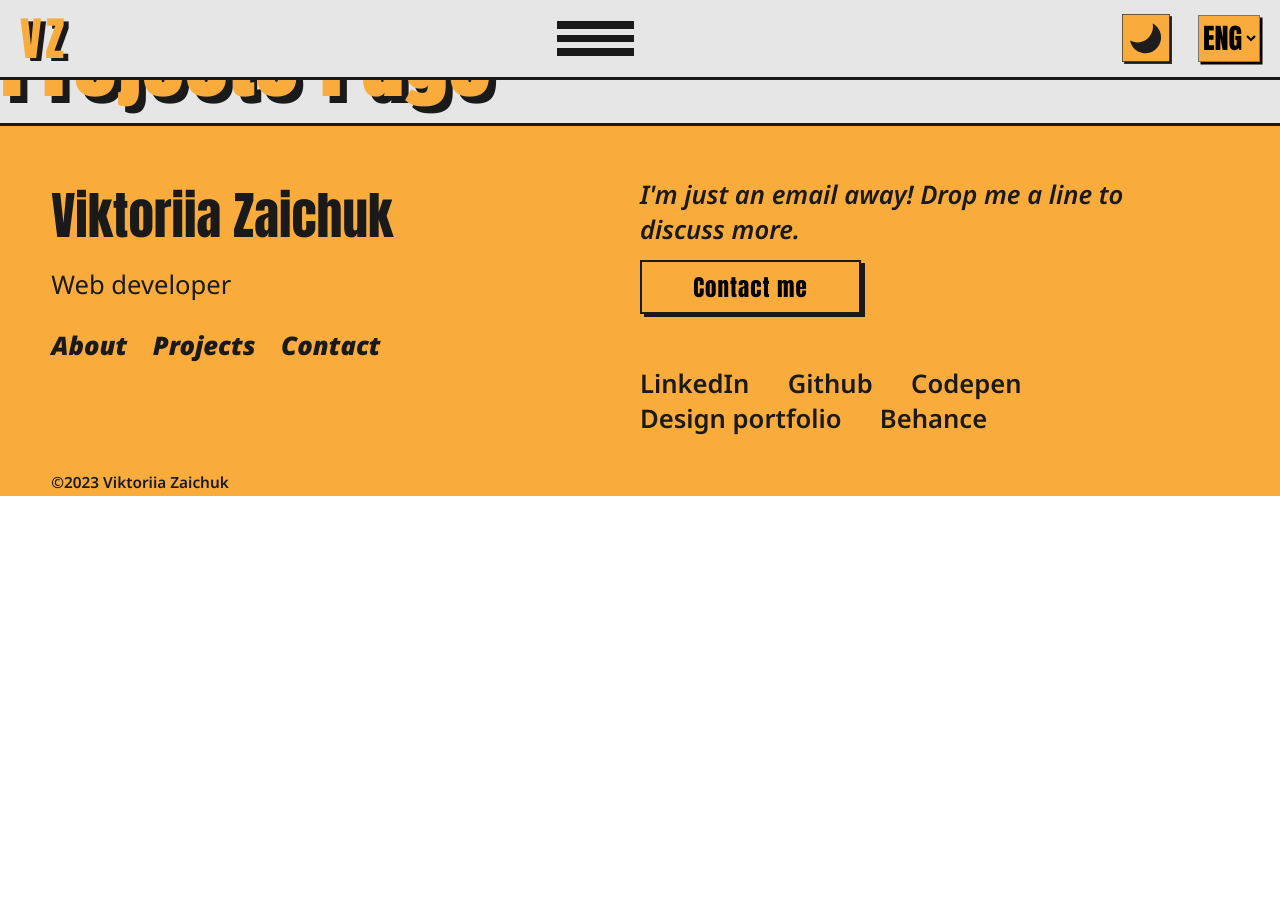
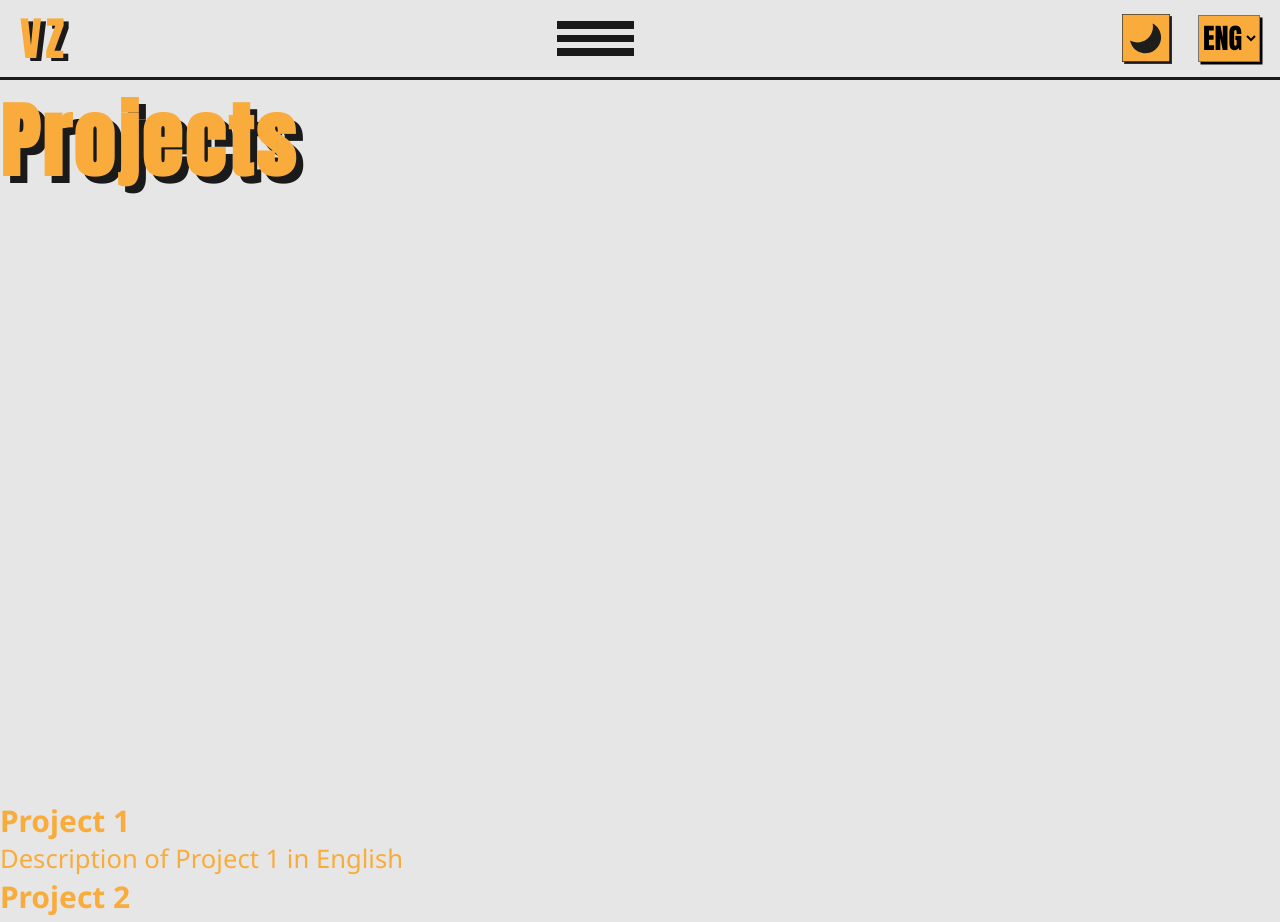
Before and after one commit to ViktoriiaZaichuk/portfolio-dev, a React (Create React App) app: page /projects in a window 1280 px wide. Shown: the top 922 px of the page. Before the commit the page ends 800 px from the top, so only its background shows below. Built offline with nearby package versions, Linux system fonts and the light colour scheme.

Commit message:
✨ Added all projects and project pages structure.

```diff
--- a/src/App.js
+++ b/src/App.js
@@ -7,6 +7,7 @@ import Home from './pages/home';
 import About from './pages/about';
 import Contact from './pages/contact';
 import Projects from './pages/projects';
+import Project from './pages/project';
 import ErrorPage from './pages/error-page';
 
 const App = () => {
@@ -19,6 +20,7 @@ const App = () => {
         <Route path="/about" element={<About />} />
         <Route path="/contact" element={<Contact />} />
         <Route path="/projects" element={<Projects />} />
+        <Route path="/project/:id" element={<Project />} />
         <Route path="*" element={<ErrorPage />} />
       </Routes>
     </div>
--- a/src/assets/styles/css/index.css
+++ b/src/assets/styles/css/index.css
@@ -36,6 +36,7 @@
 /* Layout */
 /* Responsive */
 /* Button */
+/* Project card */
 *, *:before, *:after {
   box-sizing: border-box; }
 
@@ -247,6 +248,7 @@ a {
   border: var(--black) 2px solid;
   box-shadow: var(--black) 4px 3px 0px 0px; }
 
+/* Projects card */
 /* Home page styles */
 .home {
   /* Hero section */
@@ -315,3 +317,10 @@ a {
       color: var(--text-color); }
   .about--skills {
     padding: 0 2rem; }
+
+/* Projects page */
+.projects--hero {
+  min-height: 100vh;
+  padding-top: 80px; }
+
+/* Project page */
--- /dev/null
+++ b/src/assets/styles/sass/components/_project-card.scss
@@ -0,0 +1 @@
+/* Projects card */
--- a/src/assets/styles/sass/index.scss
+++ b/src/assets/styles/sass/index.scss
@@ -9,6 +9,9 @@
 @import "./layout/footer";
 
 @import "./components/button";
+@import "./components/project-card";
 
 @import "./pages/homepage";
 @import "./pages/aboutpage";
+@import "./pages/projectspage";
+@import "./pages/projectpage";
--- /dev/null
+++ b/src/assets/styles/sass/pages/_projectpage.scss
@@ -0,0 +1,4 @@
+/* Project page */
+.project {
+
+}
--- /dev/null
+++ b/src/assets/styles/sass/pages/_projectspage.scss
@@ -0,0 +1,10 @@
+/* Projects page */
+.projects {
+    &--hero {
+        min-height: 100vh;
+        padding-top: 80px;
+    }
+    &--list {
+
+    }
+}
--- a/src/assets/styles/sass/utils/_mixins.scss
+++ b/src/assets/styles/sass/utils/_mixins.scss
@@ -69,3 +69,5 @@ $screen550: 550px;
   letter-spacing: 1px;
   font-size: .9rem;
 }
+
+/* Project card */
--- /dev/null
+++ b/src/components/ui/ProjectCard.jsx
@@ -0,0 +1,15 @@
+import React from 'react';
+import { Link } from 'react-router-dom';
+
+const ProjectCard = ({ title, description, projectId }) => {
+    return (
+        <Link to={`/project/${projectId}`} className="project-card-link">
+            <div className="project-card">
+                <h3>{title}</h3>
+                <p>{description}</p>
+            </div>
+        </Link>
+    )
+}
+
+export default ProjectCard;
--- a/src/locales/en/translation.json
+++ b/src/locales/en/translation.json
@@ -16,7 +16,18 @@
     "about.info.txt01": "My professional journey began in the field of Human Resources, where I acquired skills in team management and communication. However, my passion for creation and innovation led me to undergo a career transition into Web Design and Development. Today, I am a Full Stack developer and UX/UI Designer, eager to contribute to exciting and ambitious projects.",
     "about.info.txt02": "I have a collaborative approach and believe that transparent communication is essential for the success of a project. I am always open to new ideas and challenges that stimulate my creativity.",
     "about.skills.title": "Buckle up! My skills pack a punch in both Front-end and Back-end development!",
-    "about.skills.cv": "To learn more about my professional journey and qualifications, you can download my CV by clicking the link below:"
+    "about.skills.cv": "To learn more about my professional journey and qualifications, you can download my CV by clicking the link below:",
 
-
+    "projects": {
+        "1": {
+            "id": "1",
+            "title": "Project 1",
+            "description": "Description of Project 1 in English"
+        },
+        "2": {
+            "id": "2",
+            "title": "Project 2",
+            "description": "Description of Project 2 in English"
+        }
+    }
 }
--- a/src/locales/fr/translation.json
+++ b/src/locales/fr/translation.json
@@ -16,5 +16,18 @@
     "about.info.txt01": "Mon parcours professionnel a débuté dans le domaine des Ressources Humaines, où j'ai acquis des compétences en gestion d'équipe et en communication. Cependant, ma passion pour la création et l'innovation m'a poussé à entreprendre une reconversion dans le domaine du Web Design et du Développement. Aujourd'hui, je suis une développeuse Full Stack et Designer UX/UI, désireuse de contribuer à des projets passionnants et ambitieux.",
     "about.info.txt02": "J'ai une approche collaborative et je suis convaincu que la communication transparente est essentielle pour la réussite d'un projet. Je suis toujours ouvert aux nouvelles idées et aux défis qui stimulent ma créativité.",
     "about.skills.title": "Bien accrochez-vous ! Mes compétences font des étincelles tant en développement Front-end qu'en Back-end ! ",
-    "about.skills.cv": "Pour en savoir plus sur mon parcours professionnel et mes qualifications, vous pouvez télécharger mon CV en cliquant sur le lien ci-dessous :"
+    "about.skills.cv": "Pour en savoir plus sur mon parcours professionnel et mes qualifications, vous pouvez télécharger mon CV en cliquant sur le lien ci-dessous :",
+
+    "projects": {
+        "1": {
+            "id": "1",
+            "title": "Project 1",
+            "description": "Description of Project 1 in french"
+        },
+        "2": {
+            "id": "2",
+            "title": "Project 2",
+            "description": "Description of Project 2 in french"
+        }
+    }
 }
--- /dev/null
+++ b/src/pages/project/index.jsx
@@ -0,0 +1,26 @@
+import React from "react";
+import { useParams } from 'react-router-dom';
+import { useTranslation } from 'react-i18next';
+
+import Layout from "../../components/layout/Layout";
+
+const Project = () => {
+    const { t } = useTranslation();
+
+    const { id } = useParams();
+
+    const projectTitle = t(`projects.${id}.title`);
+    const projectDescription = t(`projects.${id}.description`);
+
+    return (
+        <Layout>
+            <main className="project">
+            <h2>{projectTitle}</h2>
+            <p>{projectDescription}</p>
+
+            </main>
+        </Layout>
+    )
+}
+
+export default Project;
--- a/src/pages/projects/index.jsx
+++ b/src/pages/projects/index.jsx
@@ -1,11 +1,38 @@
 import React from "react";
 
 import Layout from "../../components/layout/Layout";
+import ProjectCard from "../../components/ui/ProjectCard";
 
 const Projects = () => {
+    const selectedLanguage = localStorage.getItem('language');
+
+    let projectsData;
+    if (selectedLanguage === 'fr') {
+       projectsData = require('../../locales/fr/translation.json');
+    } else {
+      projectsData = require('../../locales/en/translation.json');
+    }
+
+    // Extract the projects object from projectsData
+    const projects = projectsData.projects;
+
     return (
         <Layout>
-            <h1>Projects Page</h1>
+            <main className="projects">
+                <section className="projects--hero">
+                    <h1>Projects</h1>
+                </section>
+                <section className="prokects--list">
+                    {Object.values(projects).map((project) => (
+                        <ProjectCard
+                        key={project.id}
+                        title={project.title}
+                        projectId={project.id}
+                        description={project.description}
+                        />
+                    ))}
+                </section>
+            </main>
         </Layout>
     )
 }
```
